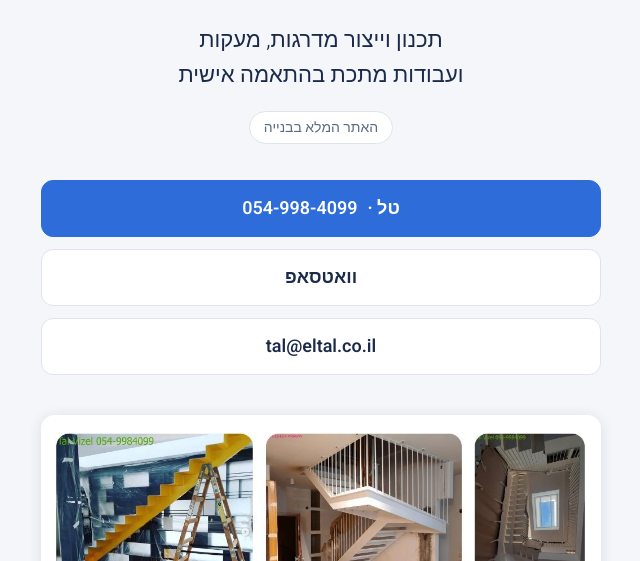
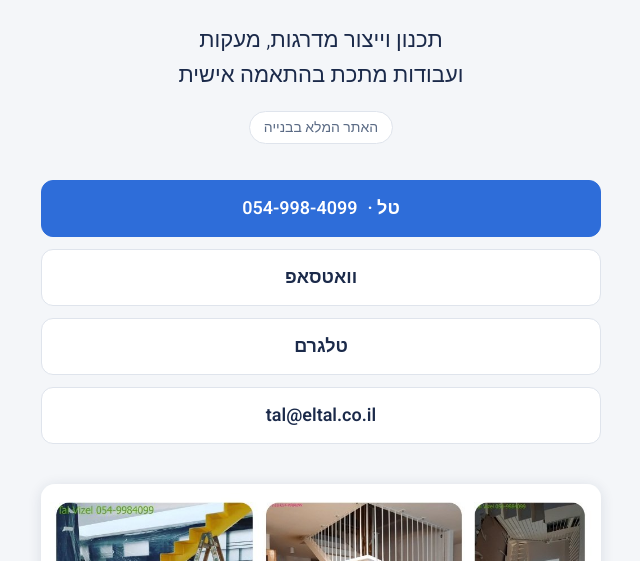
Before and after one commit to taltal1-ai/eltal-landing, a plain HTML site: page index.html in a window 1280 px wide. Shown: the part 239-800 px from the top of the page, without its empty margins (319-959 px from the left). Drawn offline with Linux system fonts and the light colour scheme.

Commit message:
Add Telegram button
Co-Authored-By: Claude Opus 5.5 <noreply@anthropic.com>

```diff
--- a/index.html
+++ b/index.html
@@ -45,6 +45,7 @@ footer{text-align:center;padding:18px 16px;font-size:13px;color:var(--muted)}
     <div class="contact">
       <a class="primary" href="tel:+972549984099">טל · <span dir="ltr">054-998-4099</span></a>
       <a href="https://wa.me/972549984099">וואטסאפ</a>
+      <a href="https://t.me/+972549984099">טלגרם</a>
       <a href="mailto:tal@eltal.co.il"><span dir="ltr">tal@eltal.co.il</span></a>
     </div>
     <figure class="work" style="margin-inline:0">
```
